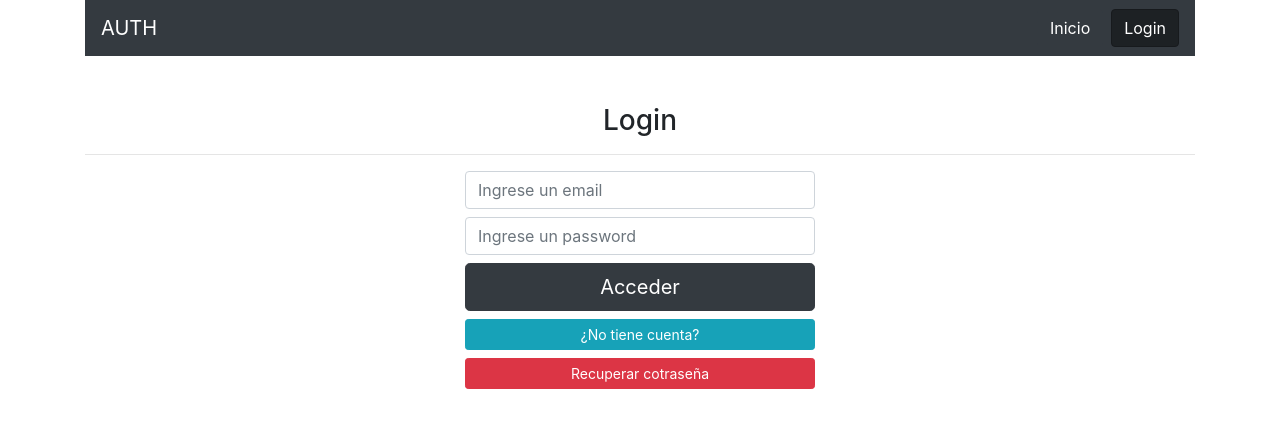
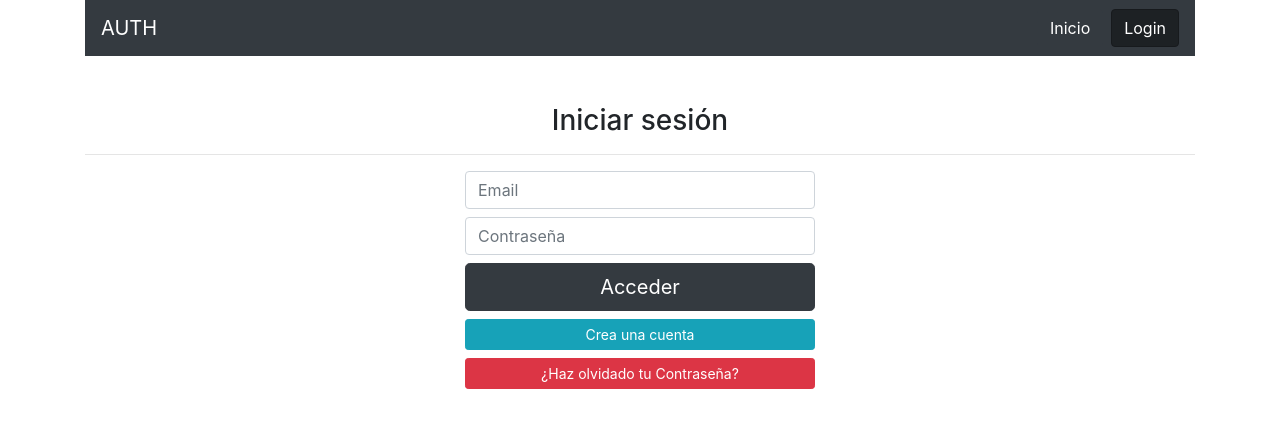
Before and after one commit to pcteixeirah/social-sivut, a React (Create React App) app: page /login in a window 1280 px wide. Shown: the top 428 px of the page. Built offline with nearby package versions, Linux system fonts and the light colour scheme; no server answers.

Commit message:
4. Safe point 1: Auth

```diff
--- a/src/components/login/Login.jsx
+++ b/src/components/login/Login.jsx
@@ -14,14 +14,12 @@ const Login = (props) => {
 
     const procesarDatos = e => {
         e.preventDefault()
+
         if (!email.trim() || !pass.trim()) {
-            console.log('Ingrese Email')
-            setError('Ingrese Email')
-            return
-        }
-        if (!pass.trim()) {
-            console.log('Ingrese Password')
-            setError('Ingrese Password')
+            console.log('Ingrese Email/Contraseña')
+            setError(!email.trim() && !pass.trim() ? 'Ingrese Email y Contraseña' : (
+                !email.trim() ? 'Ingrese Email' : 'Ingrese Contraseña'
+            ))
             return
         }
         if (pass.length < 6) {
@@ -104,7 +102,7 @@ const Login = (props) => {
             <h3 className="text-center">
 
                 {
-                    esRegistro ? 'Registro de usuarios' : 'Login'
+                    esRegistro ? 'Registrar usuario' : 'Iniciar sesión'
                 }
 
             </h3>
@@ -122,14 +120,14 @@ const Login = (props) => {
                         <input
                             type="email"
                             className="form-control mb-2"
-                            placeholder="Ingrese un email"
+                            placeholder="Email"
                             onChange={e => setEmail(e.target.value)}
                             value={email}
                         />
                         <input
                             type="password"
                             className="form-control mb-2"
-                            placeholder="Ingrese un password"
+                            placeholder="Contraseña"
                             onChange={e => setPass(e.target.value)}
                             value={pass}
                         />
@@ -148,7 +146,7 @@ const Login = (props) => {
                             type='button'
                         >
                             {
-                                esRegistro ? '¿Ya estás registrado?' : '¿No tiene cuenta?'
+                                esRegistro ? 'Ingresa tu cuenta' : 'Crea una cuenta'
                             }
                         </button>
                         {
@@ -158,7 +156,7 @@ const Login = (props) => {
                                     type='button'
                                     onClick={()=>props.history.push('/reset')}
                                 >
-                                    Recuperar cotraseña
+                                    ¿Haz olvidado tu Contraseña?
                                 </button>
 
                             ) :null
```
Also changed, not shown: 1 other file (tests, documents, lock files or other folders).
